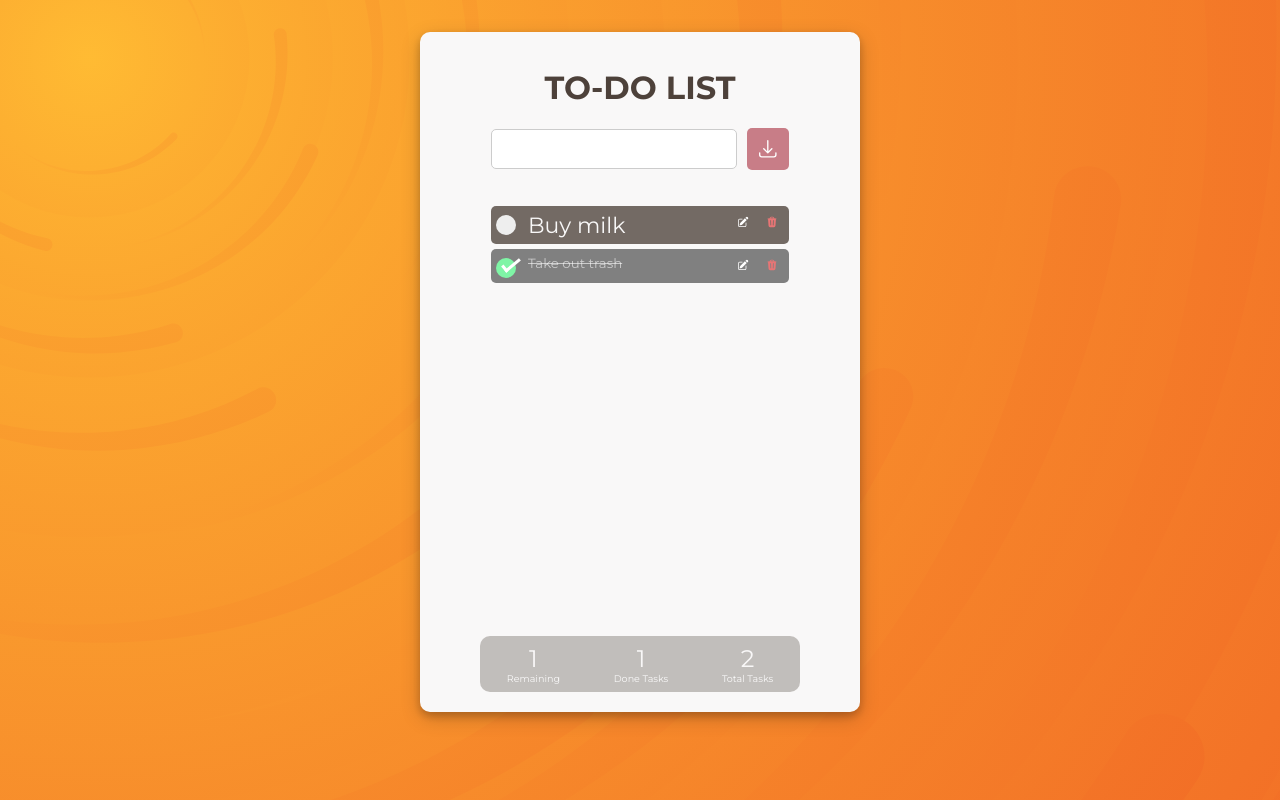
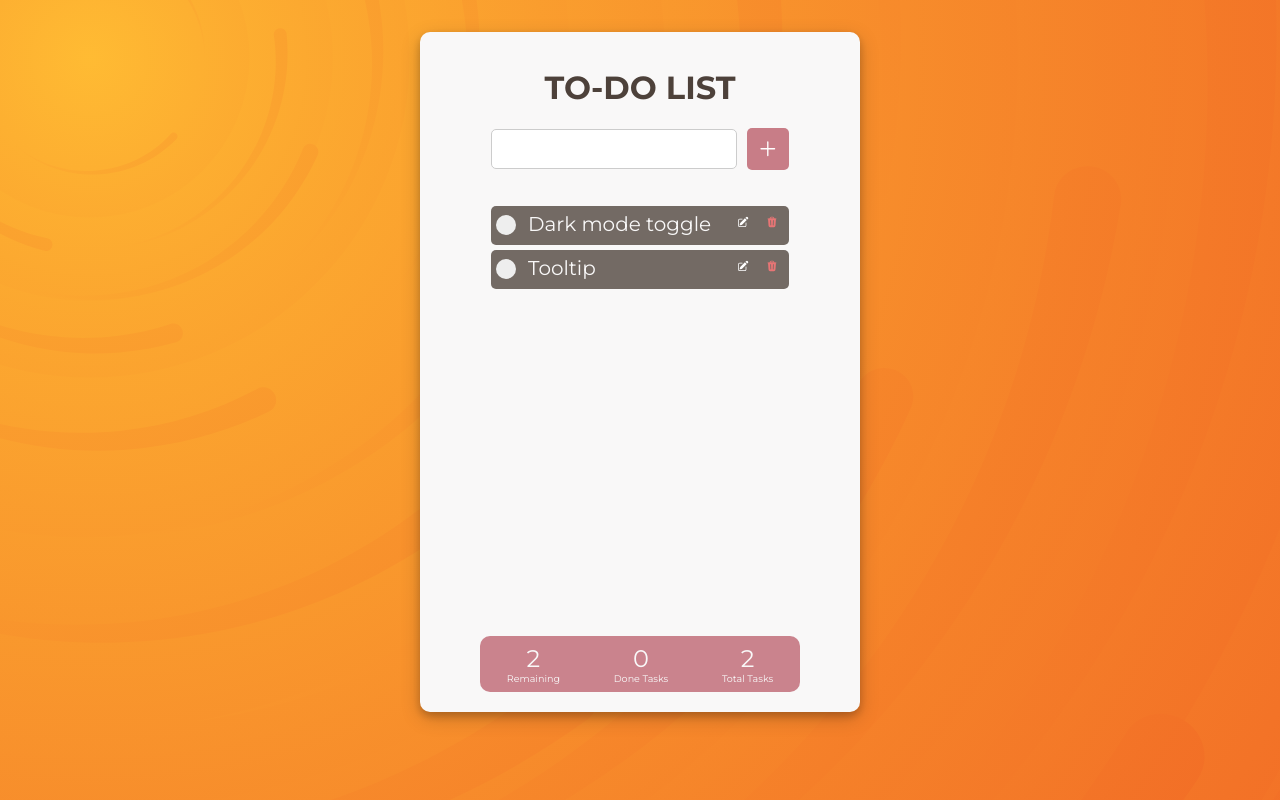
Before and after one commit to severu/vite-todo-practice, a React (Vite) app: page / in a window 1280 px wide. Built offline with nearby package versions, Linux system fonts and the light colour scheme.

Commit message:
css changes

```diff
--- a/src/App.jsx
+++ b/src/App.jsx
@@ -1,7 +1,7 @@
 import { useState, createContext, useEffect } from "react";
 import TodoList from "./components/TodoList/TodoList";
 import ListStats from "./components/ListStats/ListStats";
-import { ArrowDownTrayIcon } from "@heroicons/react/24/solid";
+import { ArrowDownTrayIcon, PlusCircleIcon, PlusIcon } from "@heroicons/react/24/solid";
 import { todos } from "./data/todos";
 import "./App.modules.scss";
 import Swal from "sweetalert2";
@@ -127,7 +127,7 @@ function App() {
             type="submit"
             form="form-input"
           >
-            <ArrowDownTrayIcon className="h-6 w-6 text-blue-500" />
+            <PlusIcon className="h-6 w-6 text-blue-500" />
           </button>
         </div>
         <TodoList
--- a/src/components/ListStats/ListStats.modules.scss
+++ b/src/components/ListStats/ListStats.modules.scss
@@ -1,5 +1,6 @@
 .list-container {
-    background-color: rgb(77 65 58 / 32%);
+    /*background-color: rgb(77 65 58 / 32%);*/
+    background-color: #c87d87f2;
     border-radius: 10px;
     width: 100%;
     display: flex;
@@ -17,7 +18,6 @@
 
         &__number {
             font-size: 1.5rem;
-            font-weight: 300;
         }
 
         &__text {
--- a/src/components/TodoList/TodoList.modules.scss
+++ b/src/components/TodoList/TodoList.modules.scss
@@ -31,7 +31,7 @@
       /*align-items: center;*/
       justify-content: space-between;
       border-radius: 5px;
-      font-size: 22px;
+      font-size: 20px;
       max-width: 20rem;
 
 
@@ -41,7 +41,7 @@
         display: flex;
         position: relative;
         padding-left: 32px;
-        margin-bottom: 0px;
+        margin-bottom: 4px;
         margin-top: 1px;
         cursor: pointer;
         -webkit-user-select: none;
--- a/src/data/todos.js
+++ b/src/data/todos.js
@@ -1,4 +1,4 @@
 export const todos = [
-  { id: 1, task: "Buy milk", isDone: false },
-  { id: 2, task: "Take out trash", isDone: true },
+  { id: 1, task: "Dark mode toggle", isDone: false },
+  { id: 2, task: "Tooltip", isDone: false },
 ];
```
